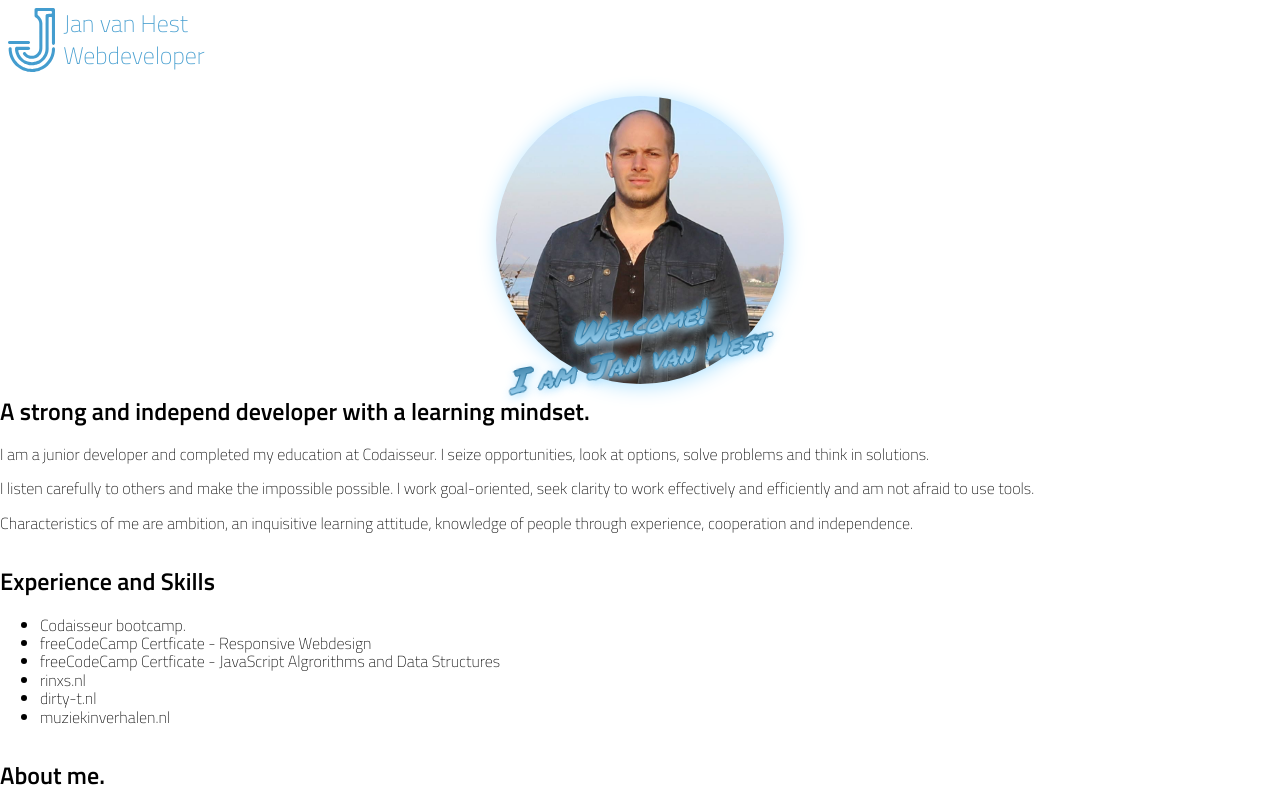
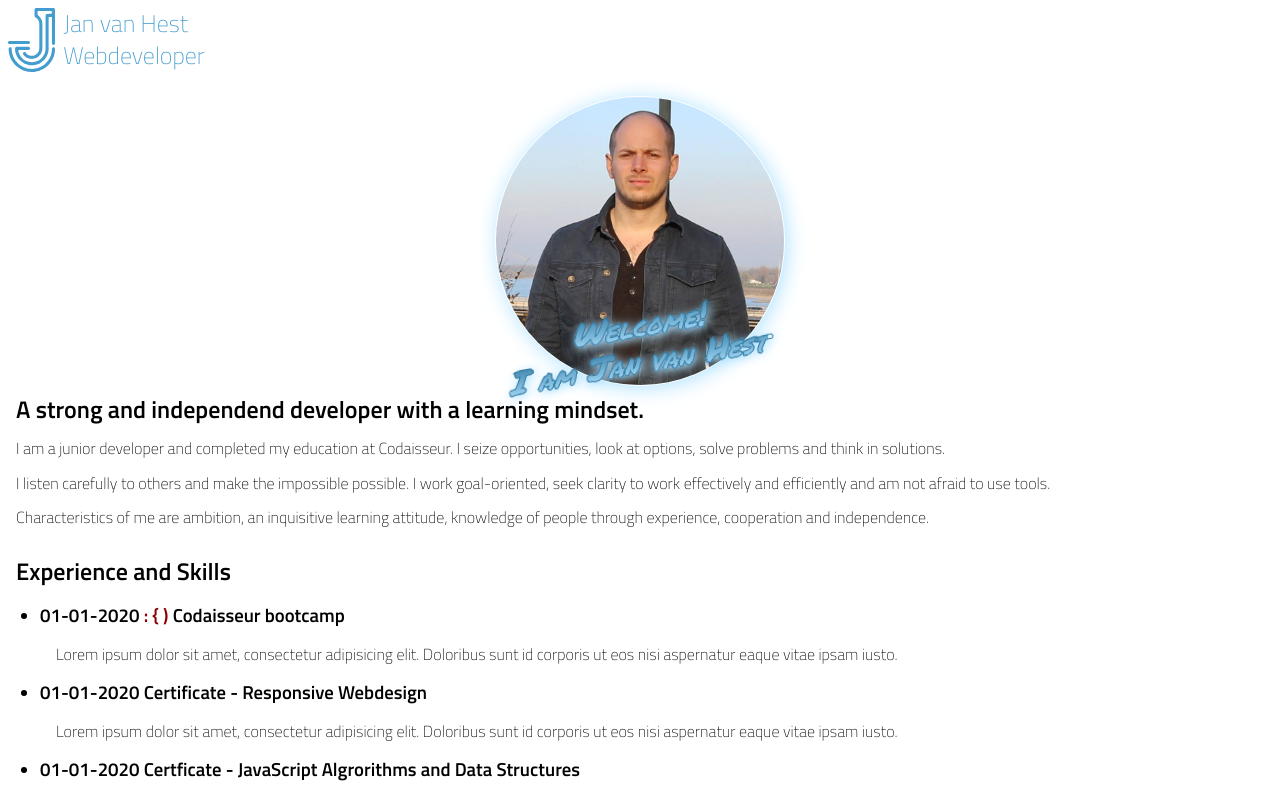
Before and after one commit to jhhest/porftolio-site, a React (Create React App) app: page / in a window 1280 px wide. Shown: the top 800 px of the page. Built offline with nearby package versions, Linux system fonts and the light colour scheme.

Commit message:
Created a timeline by making use of an unordered list and added icons where needed.

```diff
--- a/src/components/About.jsx
+++ b/src/components/About.jsx
@@ -3,7 +3,7 @@ import React from "react";
 function About() {
   return (
     <section id="about">
-      <h2>About me.</h2>
+      <h2><i class="fa fa-id-card-o" aria-hidden="true"></i> About me.</h2>
       <p>
         I am a junior developer and completed my education at Codaisseur. I
         seize opportunities, look at options, solve problems and think in
--- a/src/components/Contact.jsx
+++ b/src/components/Contact.jsx
@@ -3,7 +3,9 @@ import React from "react";
 function Contact() {
   return (
     <section id="contact">
-      <h2>Contact</h2>
+      <h2>
+        <i class="fa fa-address-card-o" aria-hidden="true"></i> Contact
+      </h2>
       <p>ContactDetails</p>
     </section>
   );
--- a/src/components/Intro.jsx
+++ b/src/components/Intro.jsx
@@ -13,7 +13,10 @@ function Intro() {
         <h1>I am Jan van Hest</h1>
       </div>
       <div id="intro-text">
-        <h2>A strong and independ developer with a learning mindset.</h2>
+        <h2>
+          <i class="fa fa-info-circle" aria-hidden="true"></i> A strong and
+          independend developer with a learning mindset.
+        </h2>
         <p>
           I am a junior developer and completed my education at Codaisseur. I
           seize opportunities, look at options, solve problems and think in
--- a/src/components/Portfolio.jsx
+++ b/src/components/Portfolio.jsx
@@ -3,17 +3,65 @@ import React from "react";
 const Portfolio = () => {
   return (
     <section id="portfolio">
-      <h2>Experience and Skills</h2>
-      <ul>
-        <li>Codaisseur bootcamp. </li>
-        <li>freeCodeCamp Certficate - Responsive Webdesign</li>
-        <li>
-          freeCodeCamp Certficate - JavaScript Algrorithms and Data Structures
-        </li>
-        <li>rinxs.nl</li>
-        <li>dirty-t.nl</li>
-        <li>muziekinverhalen.nl</li>
-      </ul>
+      <h2>
+        <i class="fa fa-graduation-cap" aria-hidden="true"></i> Experience and
+        Skills
+      </h2>
+      <section id="timeline">
+        <ul>
+          <li>
+            <div>
+              <h3>
+                <i class="fa fa-calendar-o" aria-hidden="true"></i> 01-01-2020{" "}
+                <i class="fa fa-chevron-right" aria-hidden="true"></i>{" "}
+                <span class="codaisseur">
+                  {":"} {"{"} {")"}
+                </span>{" "}
+                Codaisseur bootcamp{" "}
+              </h3>
+              <p>
+                <span class="freeCodeCamp">
+                  <i class="fa fa-info " aria-hidden="true"></i>
+                </span>{" "}
+                Lorem ipsum dolor sit amet, consectetur adipisicing elit.
+                Doloribus sunt id corporis ut eos nisi aspernatur eaque vitae
+                ipsam iusto.
+              </p>
+            </div>
+          </li>
+
+          <li>
+            <div>
+              <h3>
+                <i class="fa fa-calendar-o" aria-hidden="true"></i> 01-01-2020{" "}
+                <i class="fa fa-chevron-right" aria-hidden="true"></i>{" "}
+                <i class="fa fa-free-code-camp" aria-hidden="true"></i>{" "}
+                Certificate - Responsive Webdesign{" "}
+              </h3>
+              <p>
+                <i class="fa fa-info" aria-hidden="true"></i> Lorem ipsum dolor
+                sit amet, consectetur adipisicing elit. Doloribus sunt id
+                corporis ut eos nisi aspernatur eaque vitae ipsam iusto.
+              </p>
+            </div>
+          </li>
+          <li>
+            <div>
+              <h3>
+                <i class="fa fa-calendar-o" aria-hidden="true"></i> 01-01-2020{" "}
+                <i class="fa fa-chevron-right" aria-hidden="true"></i>{" "}
+                <i class="fa fa-free-code-camp" aria-hidden="true"></i>{" "}
+                Certficate - JavaScript Algrorithms and Data Structures{" "}
+              </h3>
+              <p>
+                <i class="fa fa-info" aria-hidden="true"></i> Lorem ipsum dolor
+                sit amet, consectetur adipisicing elit. Doloribus sunt id
+                corporis ut eos nisi aspernatur eaque vitae ipsam iusto.
+              </p>
+            </div>
+          </li>
+        </ul>
+      </section>
     </section>
   );
 };
--- a/src/index.css
+++ b/src/index.css
@@ -5,6 +5,8 @@
   --primary: rgb(50, 121, 161);
   --primary-accent: rgb(173, 225, 255);
   --Pink: #ff0ff8;
+  --codaisseur: darkred;
+  --freecodecamp: darkgreen;
 }
 body {
   margin: 0;
@@ -16,6 +18,12 @@ body {
   max-width: 100%;
 }
 
+.codaisseur {
+  color: var(--codaisseur);
+}
+.freeCodeCamp {
+  color: var(--freeCodeCamp);
+}
 code {
   font-family: source-code-pro, Menlo, Monaco, Consolas, "Courier New",
     monospace;
@@ -32,6 +40,20 @@ header {
   justify-content: space-between;
   color: var(--logo-color);
   flex-direction: column;
+}
+
+/* Default margins and paddings */
+
+h1,
+h2,
+p {
+  margin: 1rem;
+}
+
+/* Icons  */
+
+i {
+  color: var(--primary);
 }
 
 /* Menu */
@@ -100,6 +122,7 @@ section#intro img {
   height: 18rem;
   width: auto;
   border-radius: 50%;
+  border: 1px solid white;
   filter: drop-shadow(2px 2px 10px var(--primary-accent));
 }
 
```
